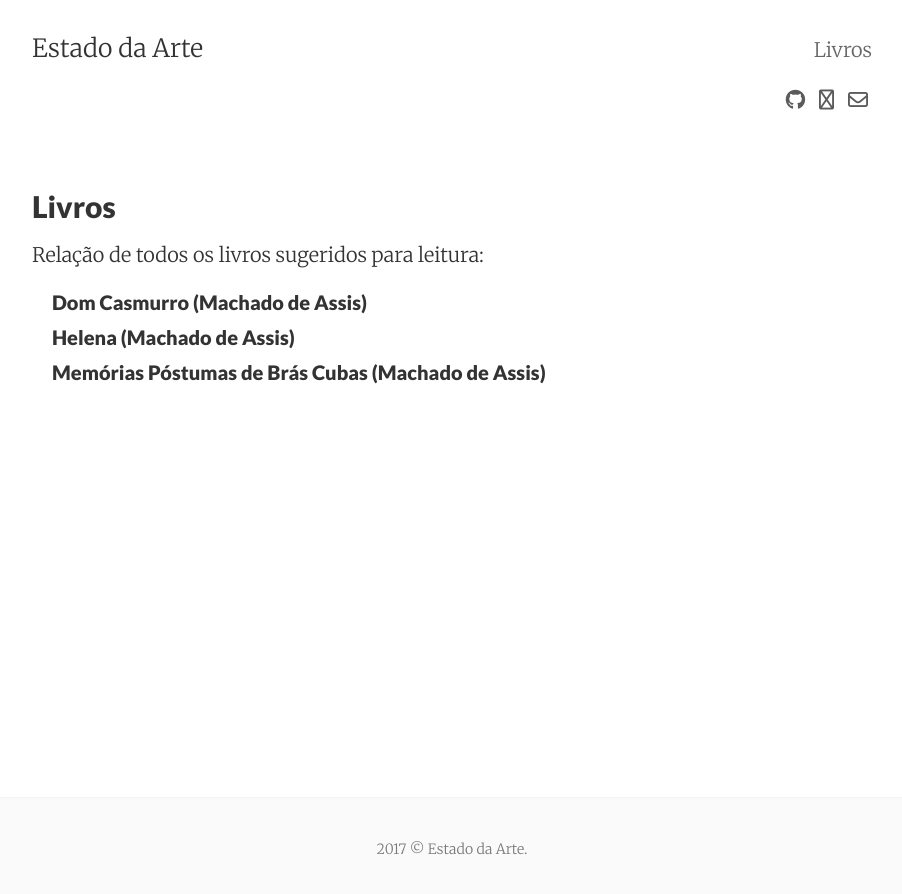
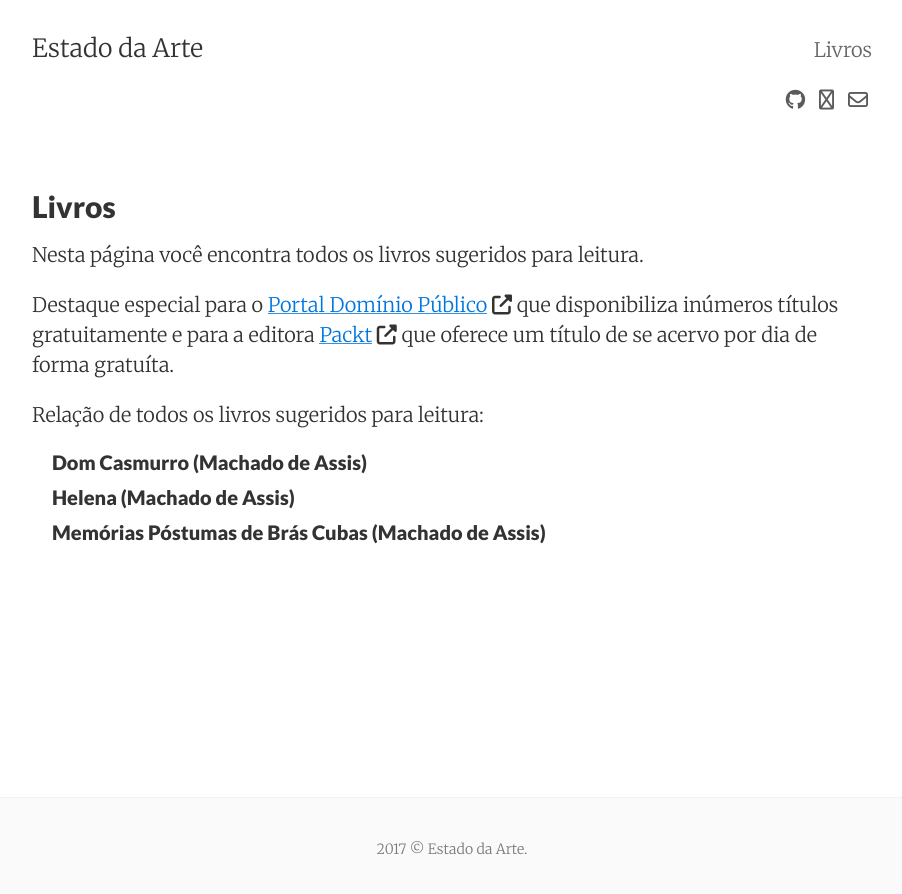
Before and after one commit to estado-da-arte/estado-da-arte.github.io, a Jekyll site: the page built from pagina-livros.md, in a window 1280 px wide. Shown: the top 894 px of the page, without its empty margins (188-1090 px from the left). Built offline with Jekyll 4.4.1, drawn with Linux system fonts in a browser that asks for light colours; nearby versions of some CDN libraries.

Commit message:
Adicionados links para PDP e Packt

```diff
--- a/pagina-livros.md
+++ b/pagina-livros.md
@@ -4,6 +4,9 @@ permalink: "/livros/"
 layout: page
 tags: page livros sugestões leitura
 ---
+Nesta página você encontra todos os livros sugeridos para leitura.
+
+Destaque especial para o [Portal Domínio Público][PDP]{:target="_blank"} <i class="fa fa-external-link" aria-hidden="true"></i> que disponibiliza inúmeros títulos gratuitamente e para a editora [Packt][PACKTPUB]{:target="_blank"} <i class="fa fa-external-link" aria-hidden="true"></i> que oferece um título de se acervo por dia de forma gratuíta.
 
 Relação de todos os livros sugeridos para leitura:
 
```
Also changed, not shown: other parts of pagina-livros.md (+3 -0 lines).
